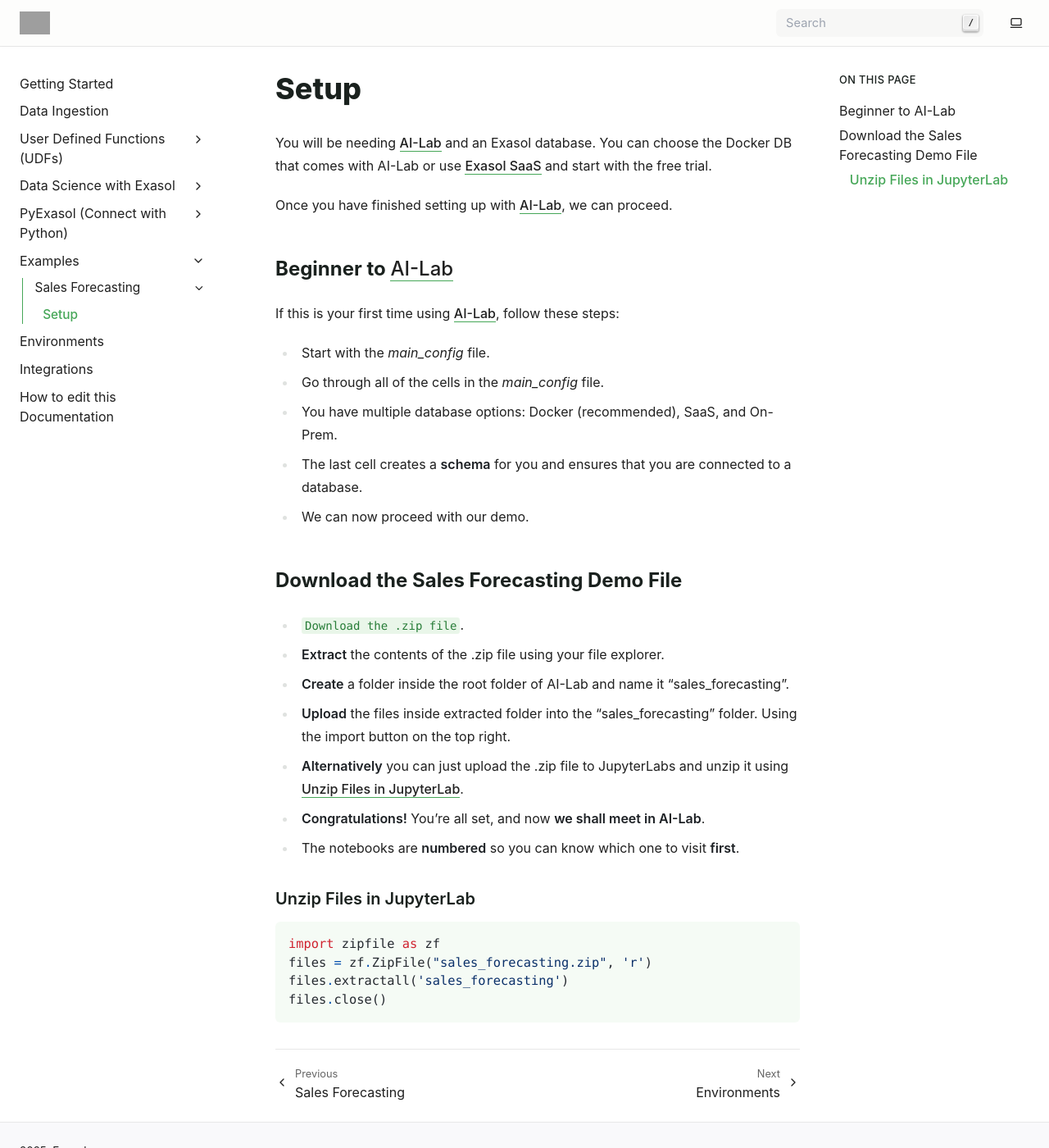
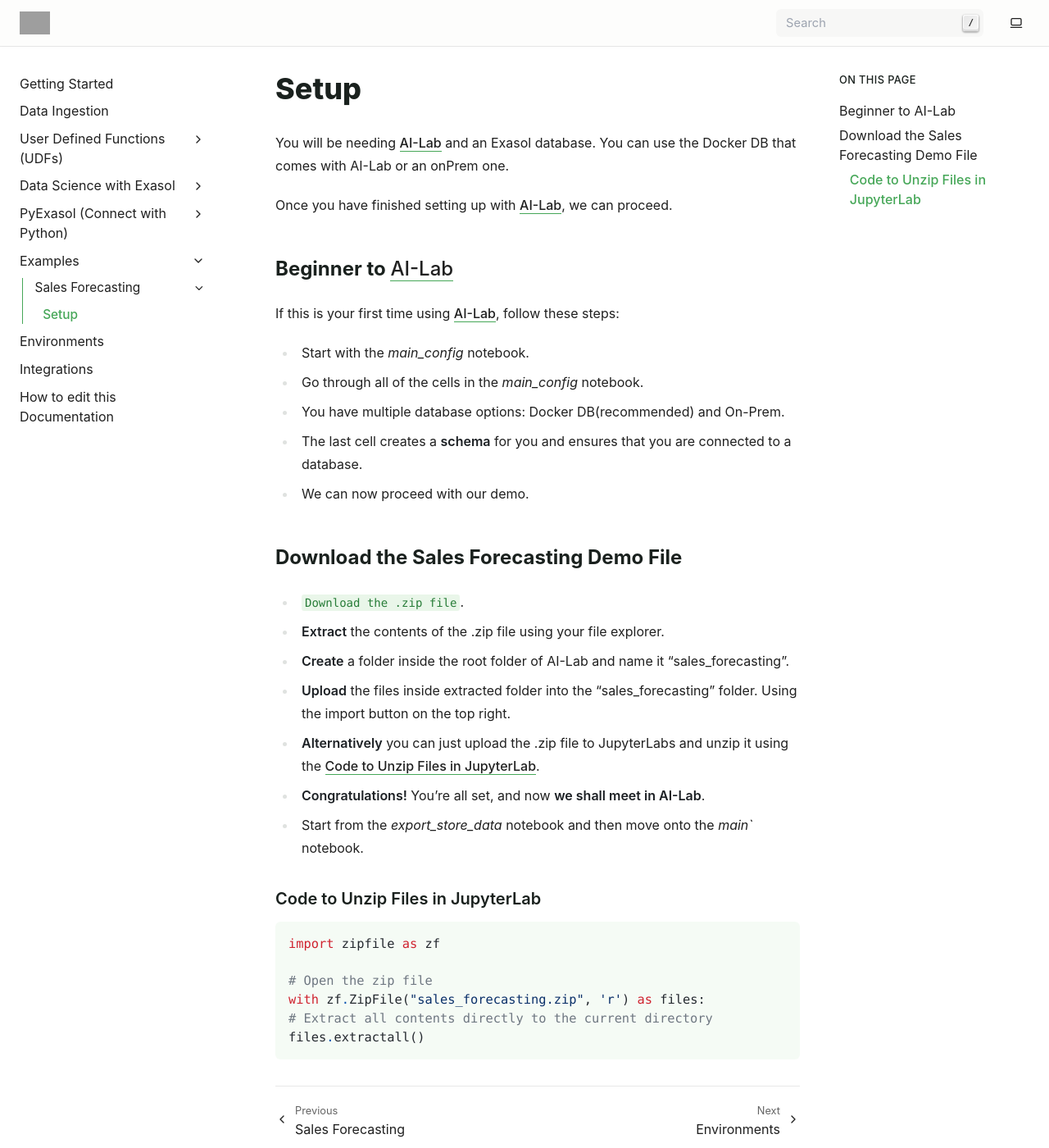
Before and after one commit to exasol/developer-documentation, a Sphinx documentation site: the page built from doc/examples/sales_forecasting/setup.rst, in a window 1280 px wide and 1400 px high. Shown: the whole window at 82% size. Built offline with Sphinx 7.4.7, drawn with Linux system fonts in a browser that asks for light colours; pages that are not in the unit, such as notebooks, are missing from menus; grey boxes are pictures that could not be loaded.

Commit message:
Removed SaaS references and added language definition  (#28)
* sales forecating demo added in examples adjusted file size

* fixed some notebook documentation

* fixed download link

* rectified documentation

* rectified documentation

* pyexasol docs added

* zip file extraction code changed

* removed SaaS references and added custom SLC language defination

```diff
--- a/doc/examples/sales_forecasting/index.rst
+++ b/doc/examples/sales_forecasting/index.rst
@@ -28,7 +28,8 @@
 
 You’ll need to:
 
-* Set up `AI-Lab <https://github.com/exasol/ai-lab>`_ (We recommend the Docker version because it comes with the Docker database. Alternatively, you can use `Exasol SaaS <https://cloud.exasol.com>`_).
+* Set up `AI-Lab <https://github.com/exasol/ai-lab>`_ (We recommend the Docker version because it comes with the Docker database. Alternatively, you can use onPrem DB).
+* This version of the demo is not compatible with SaaS database.
 * Download and import the notebooks zip file from :ref:`setup-sf`.
 
 What You'll Learn
--- a/doc/examples/sales_forecasting/setup.rst
+++ b/doc/examples/sales_forecasting/setup.rst
@@ -4,8 +4,7 @@
 Setup
 ======
 
-You will be needing `AI-Lab <https://github.com/exasol/ai-lab>`_ and an Exasol database. You can choose the Docker DB that comes with AI-Lab or
-use `Exasol SaaS <https://cloud.exasol.com>`_ and start with the free trial.
+You will be needing `AI-Lab <https://github.com/exasol/ai-lab>`_ and an Exasol database. You can use the Docker DB that comes with AI-Lab or an onPrem one.
 
 Once you have finished setting up with `AI-Lab <https://github.com/exasol/ai-lab>`_, we can proceed.
 
@@ -14,9 +13,9 @@
 
 If this is your first time using `AI-Lab <https://github.com/exasol/ai-lab>`_, follow these steps:
 
-* Start with the `main_config` file.
-* Go through all of the cells in the `main_config` file.
-* You have multiple database options: Docker (recommended), SaaS, and On-Prem.
+* Start with the `main_config` notebook.
+* Go through all of the cells in the `main_config` notebook.
+* You have multiple database options: Docker DB(recommended) and On-Prem.
 * The last cell creates a **schema** for you and ensures that you are connected to a database.
 * We can now proceed with our demo.
 
@@ -28,17 +27,20 @@
 * **Extract** the contents of the .zip file using your file explorer.
 * **Create** a folder inside the root folder of AI-Lab and name it "sales_forecasting".
 * **Upload** the files inside extracted folder into the "sales_forecasting" folder. Using the import button on the top right.
-* **Alternatively** you can just upload the .zip file to JupyterLabs and unzip it using :ref:`below`.
+* **Alternatively** you can just upload the .zip file to JupyterLabs and unzip it using the :ref:`below`.
 * **Congratulations!** You’re all set, and now **we shall meet in AI-Lab**.
-* The notebooks are **numbered** so you can know which one to visit **first**.
+* Start from the `export_store_data` notebook and then move onto the `main`` notebook.
 
 .. _below:
 
-Unzip Files in JupyterLab
-^^^^^^^^^^^^^^^^^^^^^^^^^^^^
+Code to Unzip Files in JupyterLab
+^^^^^^^^^^^^^^^^^^^^^^^^^^^^^^^^^^^
+
 .. code-block:: python
 
     import zipfile as zf
-    files = zf.ZipFile("sales_forecasting.zip", 'r')
-    files.extractall('sales_forecasting')
-    files.close()
+
+    # Open the zip file
+    with zf.ZipFile("sales_forecasting.zip", 'r') as files:
+    # Extract all contents directly to the current directory
+    files.extractall()
```
Also changed, not shown: 1 other file.
